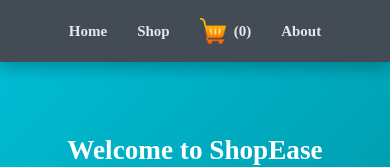
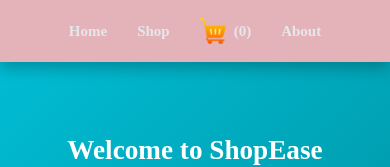
Before and after one commit to sriram45-codeio/Shop-Ease--Frontend, a React (Vite) app: page / in a window 390 px wide. Shown: the top 167 px of the page. Built offline with nearby package versions, Linux system fonts and the light colour scheme; no server answers.

Commit message:
Updated responsive CSS

```diff
--- a/src/CssFolder/Navbar.css
+++ b/src/CssFolder/Navbar.css
@@ -1,5 +1,5 @@
 #nav-bar {
-  background-color: #434b54;
+  background-color: #e4b3ba;
   padding: 16px 28px;
   box-shadow: 0 6px 15px rgba(0, 0, 0, 0.25);
   position: sticky;
```
